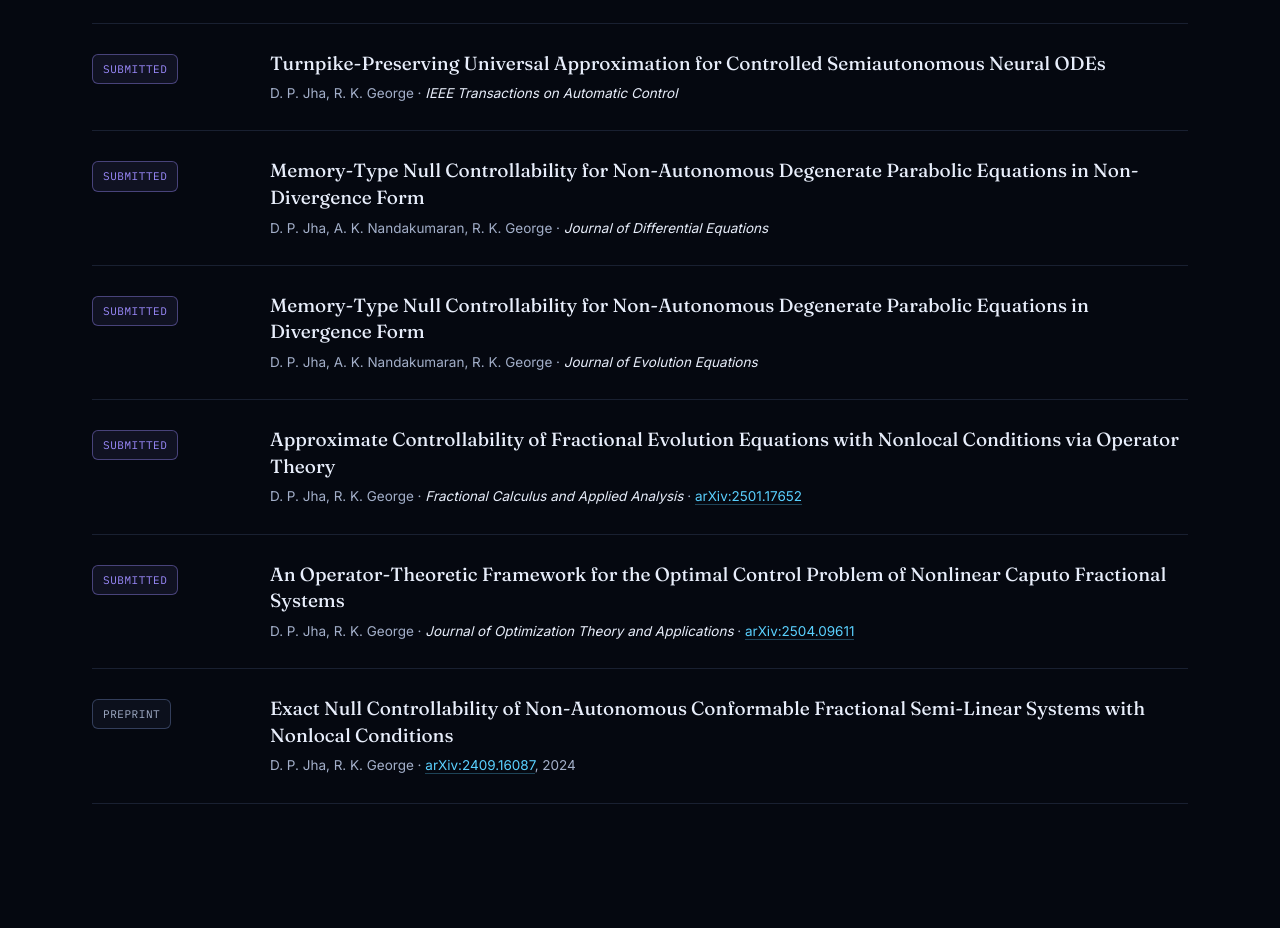
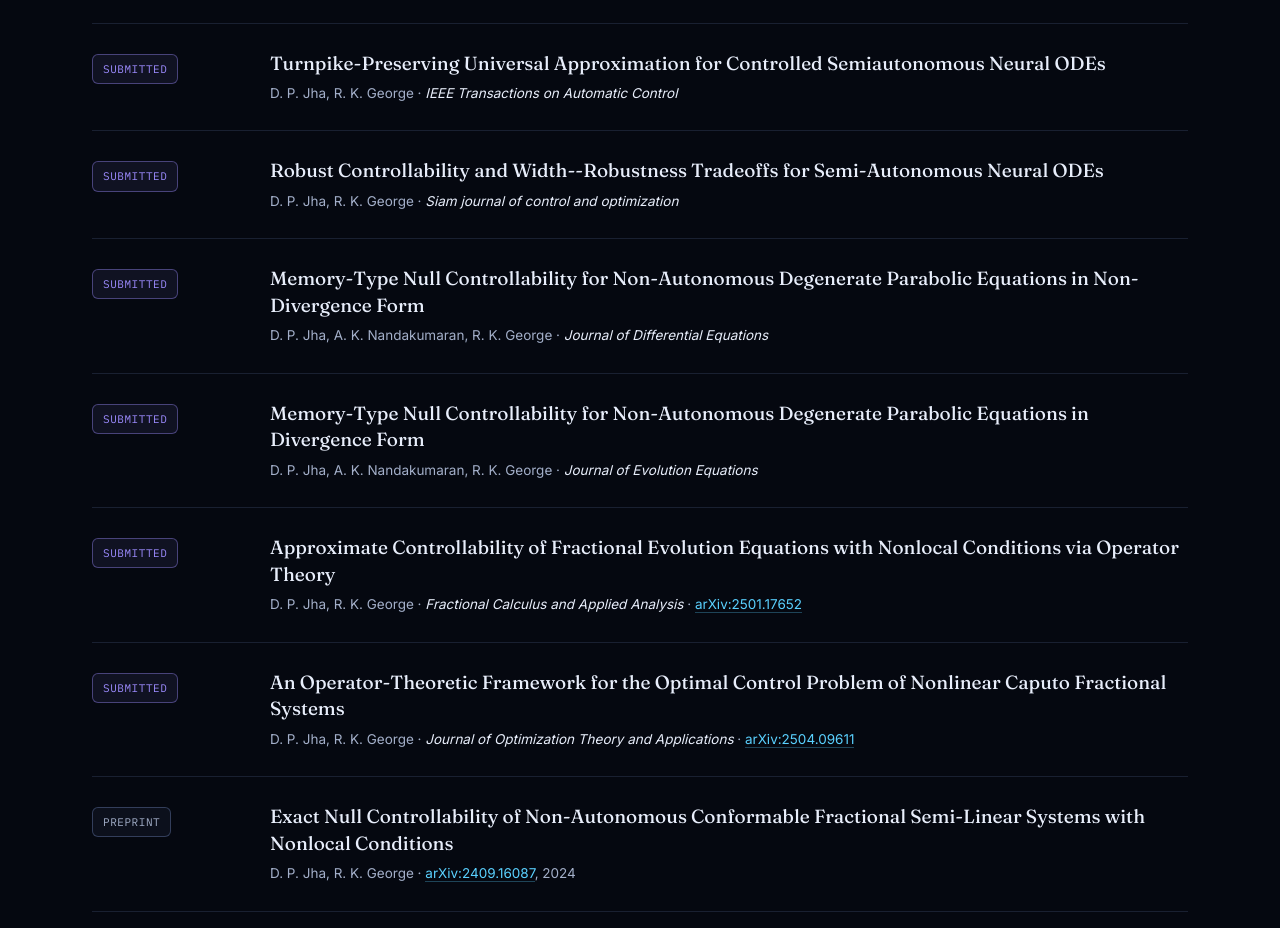
Before and after one commit to DJha8851/dev-prakash-jha.github.io, a plain HTML site: page index.html in a window 1280 px wide. Shown: the part 4401-5329 px from the top of the page. Drawn offline with Linux system fonts and the light colour scheme.

Commit message:
Update index.html

```diff
--- a/index.html
+++ b/index.html
@@ -262,6 +262,11 @@
         <h3>Turnpike-Preserving Universal Approximation for Controlled Semiautonomous Neural ODEs</h3>
         <p class="meta">D. P. Jha, R. K. George · <i>IEEE Transactions on Automatic Control</i></p>
       </li>
+      <li class="pub reveal" data-theme="neural">
+        <span class="badge b-sub">Submitted</span>
+        <h3>Robust Controllability and Width--Robustness Tradeoffs for Semi-Autonomous Neural ODEs</h3>
+        <p class="meta">D. P. Jha, R. K. George · <i>Siam journal of control and optimization</i></p>
+      </li>
       <li class="pub reveal" data-theme="pde">
         <span class="badge b-sub">Submitted</span>
         <h3>Memory-Type Null Controllability for Non-Autonomous Degenerate Parabolic Equations in Non-Divergence Form</h3>
```
